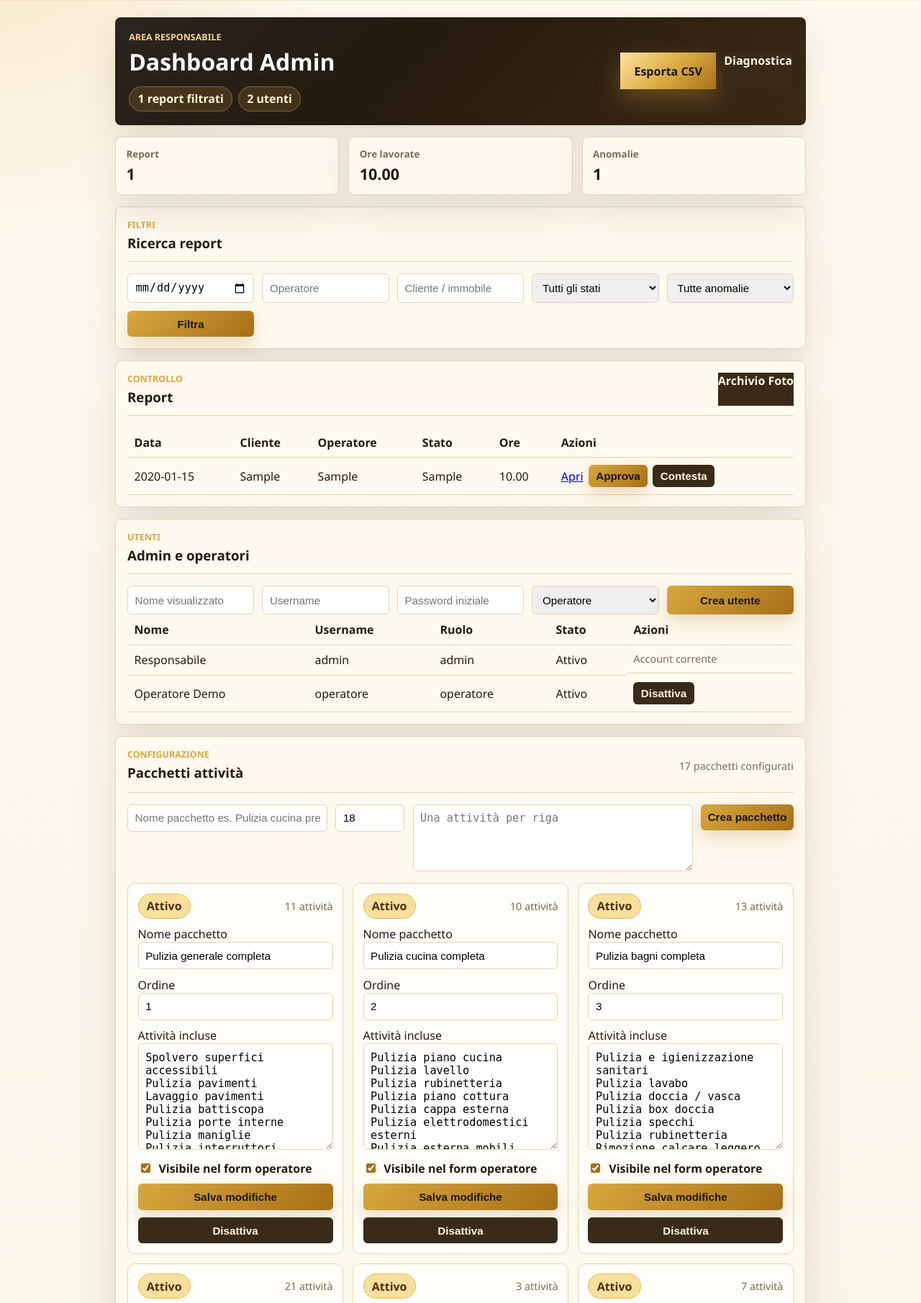
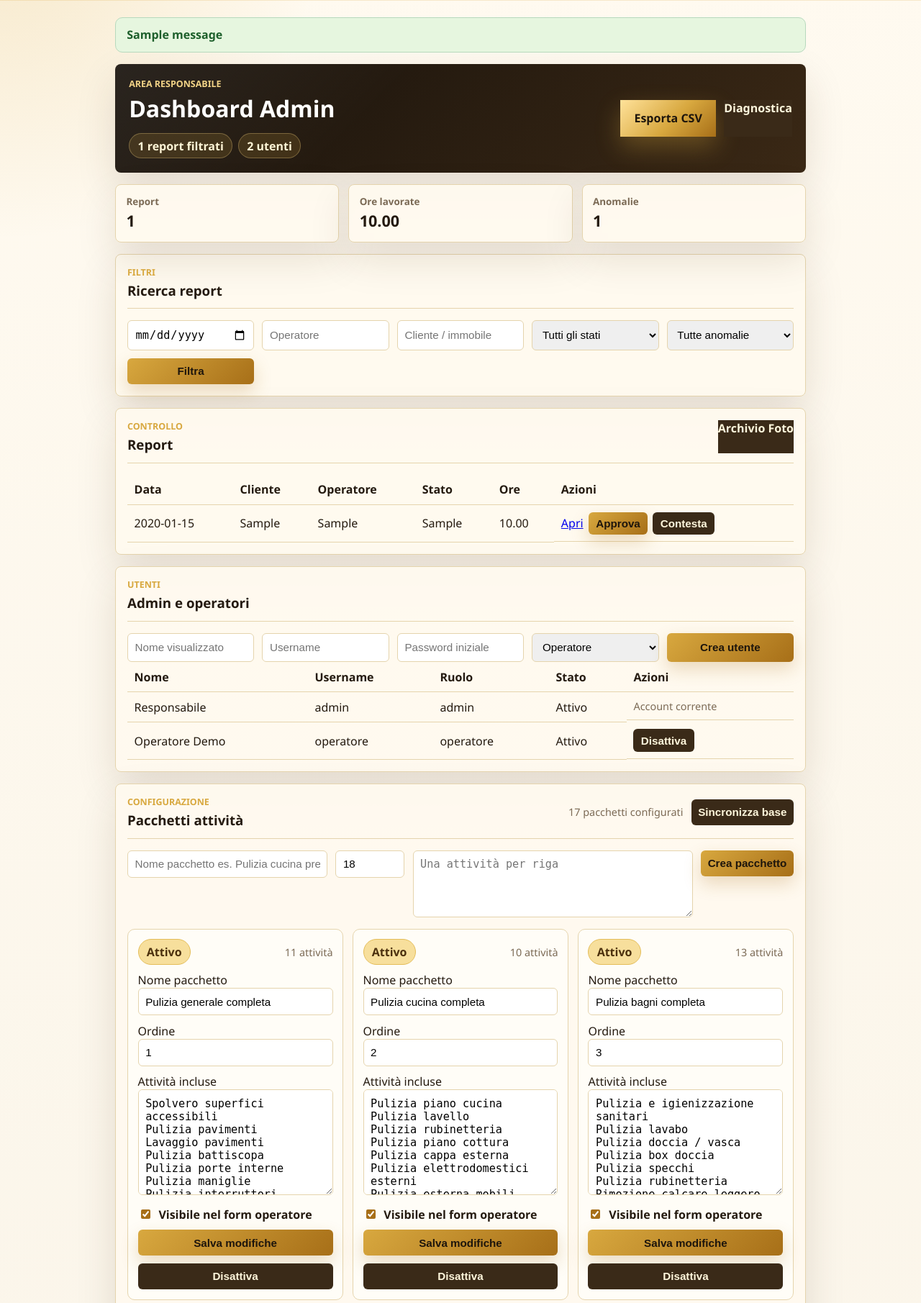
Before and after one commit to Marco26-hub/Report_pulizie, a Flask app: page /admin in a window 1280 px wide. Shown: the part 115-1926 px from the top of the page at 72% size. Run offline with Flask 3, Linux system fonts and the light colour scheme; the visitor is signed in with stand-in values (Sample User, id 1); data comes from the database, SQL or seed files in the repository; tables that the repository leaves empty hold one stand-in row (values such as "Sample post"); one stand-in notice (Sample message) is shown.

Commit message:
Polish admin package management

```diff
--- a/src/app.py
+++ b/src/app.py
@@ -8,7 +8,7 @@ from pathlib import Path
 from urllib.parse import quote_plus, urlparse
 
 from dotenv import load_dotenv
-from flask import Flask, abort, current_app, redirect, render_template, request, send_file, send_from_directory, session, url_for
+from flask import Flask, abort, current_app, flash, redirect, render_template, request, send_file, send_from_directory, session, url_for
 from sqlalchemy import text
 from werkzeug.security import check_password_hash, generate_password_hash
 from werkzeug.utils import secure_filename
@@ -111,18 +111,33 @@ def _seed_activity_packages() -> None:
     if ActivityPackage.query.count() > 0:
         return
 
+    _add_missing_default_activity_packages()
+    db.session.commit()
+
+
+def _add_missing_default_activity_packages() -> int:
     checklist_sections = load_checklist_sections(BASE_DIR)
-    for index, template in enumerate(build_quick_templates(checklist_sections), start=1):
+    existing_names = {package.name for package in ActivityPackage.query.all()}
+    last_package = ActivityPackage.query.order_by(ActivityPackage.sort_order.desc()).first()
+    sort_order = last_package.sort_order if last_package else 0
+    added_count = 0
+
+    for template in build_quick_templates(checklist_sections):
+        if template.name in existing_names:
+            continue
+        sort_order += 1
         activities = "\n".join(template.activities)
         db.session.add(
             ActivityPackage(
                 name=template.name,
                 activities=activities,
                 active=bool(template.activities),
-                sort_order=index,
+                sort_order=sort_order,
             )
         )
-    db.session.commit()
+        existing_names.add(template.name)
+        added_count += 1
+    return added_count
 
 
 def _disable_empty_activity_packages() -> None:
@@ -606,9 +621,11 @@ def create_app(test_config: dict | None = None) -> Flask:
         sort_order_raw = (request.form.get("sort_order") or "0").strip()
         sort_order = int(sort_order_raw) if sort_order_raw.isdigit() else 0
         if not name or not activities:
-            abort(400)
+            flash("Inserisci nome pacchetto e almeno una attività.", "error")
+            return redirect(url_for("admin_dashboard", _anchor="pacchetti"))
         if ActivityPackage.query.filter_by(name=name).first() is not None:
-            abort(400)
+            flash("Esiste già un pacchetto con questo nome.", "error")
+            return redirect(url_for("admin_dashboard", _anchor="pacchetti"))
         db.session.add(
             ActivityPackage(
                 name=name[:120],
@@ -618,6 +635,7 @@ def create_app(test_config: dict | None = None) -> Flask:
             )
         )
         db.session.commit()
+        flash(f"Pacchetto '{name[:120]}' creato.", "success")
         return redirect(url_for("admin_dashboard", _anchor="pacchetti"))
 
     @app.post("/admin/packages/<int:package_id>")
@@ -631,15 +649,18 @@ def create_app(test_config: dict | None = None) -> Flask:
         sort_order_raw = (request.form.get("sort_order") or "0").strip()
         sort_order = int(sort_order_raw) if sort_order_raw.isdigit() else 0
         if not name:
-            abort(400)
+            flash("Il nome pacchetto è obbligatorio.", "error")
+            return redirect(url_for("admin_dashboard", _anchor="pacchetti"))
         duplicate = ActivityPackage.query.filter(ActivityPackage.name == name, ActivityPackage.id != package.id).first()
         if duplicate is not None:
-            abort(400)
+            flash("Esiste già un pacchetto con questo nome.", "error")
+            return redirect(url_for("admin_dashboard", _anchor="pacchetti"))
         package.name = name[:120]
         package.activities = "\n".join(activities)
         package.sort_order = sort_order
         package.active = request.form.get("active") == "on" and bool(activities)
         db.session.commit()
+        flash(f"Pacchetto '{package.name}' aggiornato.", "success")
         return redirect(url_for("admin_dashboard", _anchor="pacchetti"))
 
     @app.post("/admin/packages/<int:package_id>/toggle")
@@ -648,8 +669,24 @@ def create_app(test_config: dict | None = None) -> Flask:
         package = db.session.get(ActivityPackage, package_id)
         if package is None:
             abort(404)
+        if not package.active and not package.activities_list:
+            flash("Aggiungi almeno una attività prima di riattivare il pacchetto.", "error")
+            return redirect(url_for("admin_dashboard", _anchor="pacchetti"))
         package.active = not package.active
         db.session.commit()
+        flash(f"Pacchetto '{package.name}' {'riattivato' if package.active else 'disattivato'}.", "success")
+        return redirect(url_for("admin_dashboard", _anchor="pacchetti"))
+
+    @app.post("/admin/packages/sync-defaults")
+    @admin_required
+    def admin_sync_default_packages():
+        added_count = _add_missing_default_activity_packages()
+        db.session.commit()
+        _disable_empty_activity_packages()
+        if added_count:
+            flash(f"Sincronizzazione completata: {added_count} pacchetti base aggiunti.", "success")
+        else:
+            flash("Tutti i pacchetti base sono già presenti.", "info")
         return redirect(url_for("admin_dashboard", _anchor="pacchetti"))
 
     @app.get("/admin/photos")
--- a/static/styles.css
+++ b/static/styles.css
@@ -128,6 +128,38 @@ button.secondary,
 .muted {
   color: var(--muted);
   font-size: 0.9rem;
+}
+
+.flash-stack {
+  display: grid;
+  gap: 0.55rem;
+  margin-bottom: 1rem;
+}
+
+.flash-message {
+  border: 1px solid var(--border);
+  border-radius: 10px;
+  font-weight: 750;
+  margin: 0;
+  padding: 0.8rem 0.95rem;
+}
+
+.flash-message.success {
+  background: #e6f6df;
+  border-color: #b7d9bd;
+  color: #1d5f2b;
+}
+
+.flash-message.error {
+  background: #fde2e2;
+  border-color: #e08a8a;
+  color: #9b1c1c;
+}
+
+.flash-message.info {
+  background: #fff1bf;
+  border-color: #e6c266;
+  color: #70460d;
 }
 
 .eyebrow {
@@ -453,6 +485,19 @@ summary {
   margin: 0;
 }
 
+.panel-actions {
+  align-items: center;
+  display: flex;
+  flex-wrap: wrap;
+  gap: 0.7rem;
+  justify-content: flex-end;
+}
+
+.panel-actions form,
+.panel-actions p {
+  margin: 0;
+}
+
 .premium-actions form {
   margin: 0;
 }
--- a/templates/admin_dashboard.html
+++ b/templates/admin_dashboard.html
@@ -140,7 +140,12 @@
       <p class="eyebrow">Configurazione</p>
       <h3>Pacchetti attività</h3>
     </div>
-    <p class="muted">{{ packages|length }} pacchetti configurati</p>
+    <div class="panel-actions">
+      <p class="muted">{{ packages|length }} pacchetti configurati</p>
+      <form method="post" action="{{ url_for('admin_sync_default_packages') }}">
+        <button type="submit" class="secondary">Sincronizza base</button>
+      </form>
+    </div>
   </div>
 
   <form method="post" action="{{ url_for('admin_create_package') }}" class="package-create-form">
--- a/templates/base.html
+++ b/templates/base.html
@@ -28,6 +28,15 @@
       </div>
     </header>
     <main class="container">
+      {% with messages = get_flashed_messages(with_categories=true) %}
+        {% if messages %}
+          <div class="flash-stack" role="status" aria-live="polite">
+            {% for category, message in messages %}
+              <p class="flash-message {{ category }}">{{ message }}</p>
+            {% endfor %}
+          </div>
+        {% endif %}
+      {% endwith %}
       {% block content %}{% endblock %}
     </main>
     {% block scripts %}{% endblock %}
```
Also changed, not shown: tests/test_app.py (+31 -1 lines), README.md.
